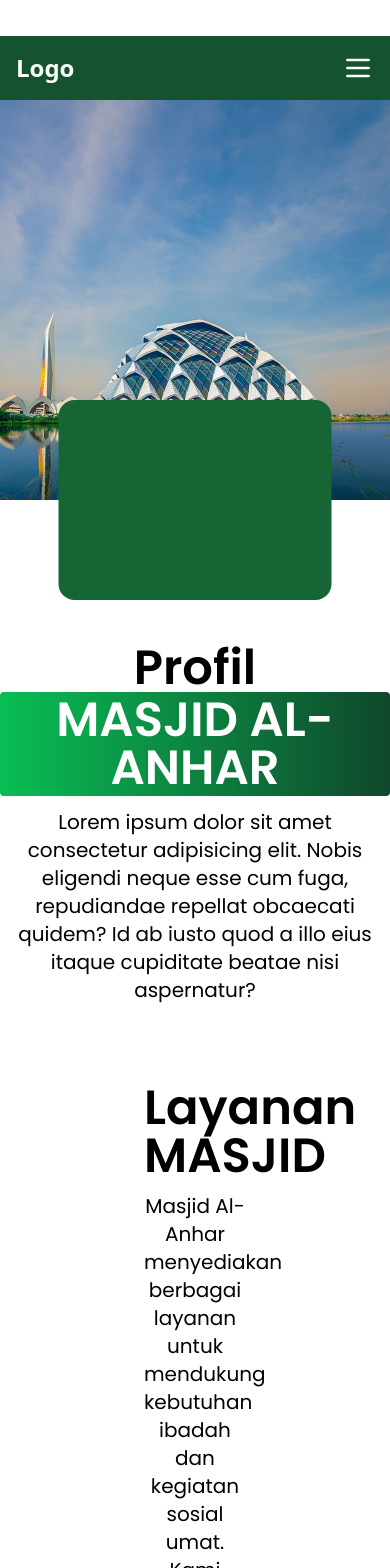
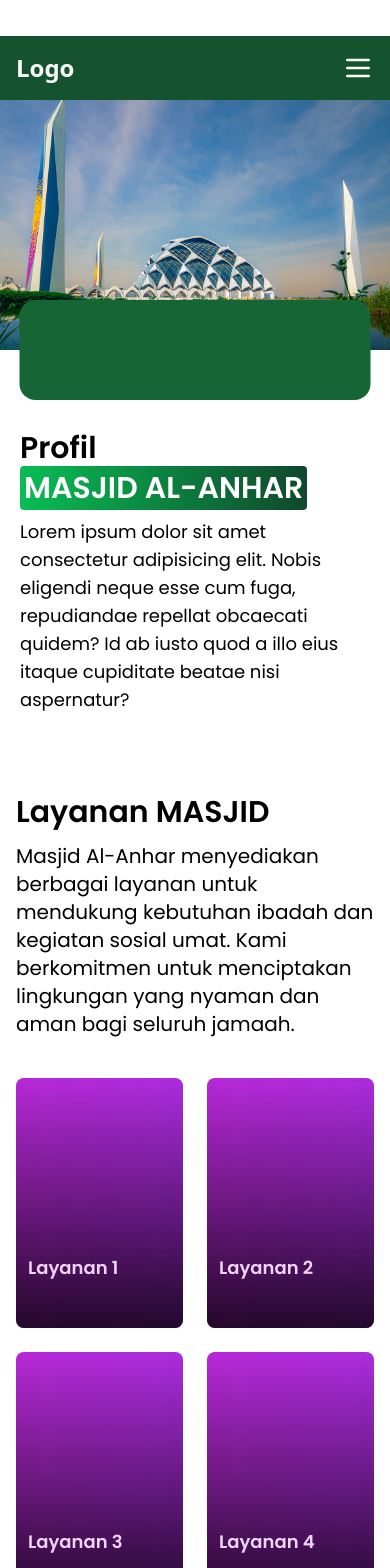
Before and after one commit to siddiqfathurahman/Masjid-ALAnhar, a React (Vite) app: page / in a window 390 px wide. Shown: the top 1568 px of the page. Built offline with nearby package versions, Linux system fonts and the light colour scheme.

Commit message:
update responsive

```diff
--- a/package.json
+++ b/package.json
@@ -12,7 +12,8 @@
   "dependencies": {
     "react": "^18.3.1",
     "react-dom": "^18.3.1",
-    "react-router-dom": "^6.27.0"
+    "react-router-dom": "^6.27.0",
+    "swiper": "^11.1.14"
   },
   "devDependencies": {
     "@eslint/js": "^9.13.0",
--- a/src/components/ui/Hero.jsx
+++ b/src/components/ui/Hero.jsx
@@ -25,8 +25,8 @@ const Hero = () => {
   }, []);
 
   return (
-    <div>
-      <div className="relative w-full h-[400px]">
+    <div className=" lg:px-0">
+      <div className="relative w-full h-[250px] md:h-[350px] lg:h-[400px]">
         <img
           className="w-full h-full object-cover"
           style={{ objectPosition: 'center 70%' }}
@@ -34,14 +34,13 @@ const Hero = () => {
           alt="Masjid"
         />
         <div
-          className="absolute left-1/2 -translate-x-1/2 w-[70%] h-[50%] bg-green-800 rounded-2xl"
-          style={{ bottom: '-25%' }}
+          className="absolute left-1/2 -translate-x-1/2 w-[90%] md:w-[80%] lg:w-[70%] h-[40%] md:h-[50%] bg-green-800 rounded-2xl"
+          style={{ bottom: '-20%' }}
         ></div>
       </div>
 
-
-      <div className="font-poppins text-center mt-36">
-        <h1 className="text-5xl font-extrabold">
+      <div className=" md:px-0 font-poppins mt-20 md:mt-28 lg:mt-36 text-left md:text-center">
+        <h1 className="px-5 text-3xl md:text-4xl lg:text-5xl font-extrabold">
         <span className="text-black">Profil </span>
         <span
         ref={titleRef}
@@ -50,11 +49,12 @@ const Hero = () => {
         MASJID AL-ANHAR
       </span>
       </h1>
-        <p className="text-xl max-w-4xl mt-3 mx-auto">
+      <p className=" px-5 text-lg md:text-xl max-w-2xl md:max-w-3xl lg:max-w-4xl mt-2 md:mt-3 mx-auto text-left md:text-center px-3 md:px-0">
         Lorem ipsum dolor sit amet consectetur adipisicing elit. Nobis eligendi neque esse cum fuga,
         repudiandae repellat obcaecati quidem? Id ab iusto quod a illo eius itaque cupiditate beatae nisi aspernatur?
       </p>
       </div>
+
     </div>
   );
 };
--- a/src/components/ui/Layanan.jsx
+++ b/src/components/ui/Layanan.jsx
@@ -4,28 +4,28 @@ const Layanan = () => {
     { id: 2, title: "Layanan 2", image: "/bg.JPG" },
     { id: 3, title: "Layanan 3", image: "/bg.JPG" },
     { id: 4, title: "Layanan 4", image: "/bg.JPG" },
-      { id: 5, title: "Layanan 5", image: "/bg.JPG" },
   ];
 
   return (
-      <div className="text-center mt-20 font-poppins px-[9rem] mb-10">
-        <h1 className="text-5xl font-extrabold">Layanan MASJID</h1>
-        <p className="text-xl max-w-4xl mt-3 mx-auto">
+    <div className="text-center mt-20 font-poppins mb-10 px-4 md:px-0">
+      <h1 className="text-3xl font-extrabold text-left sm:text-center">
+        Layanan MASJID
+      </h1>
+      <p className="text-xl max-w-4xl mt-3 mx-auto text-left sm:text-center">
         Masjid Al-Anhar menyediakan berbagai layanan untuk mendukung kebutuhan ibadah dan kegiatan sosial umat. Kami berkomitmen untuk menciptakan lingkungan yang nyaman dan aman bagi seluruh jamaah.
       </p>
 
-        {/* Gambar layanan berjajar */}
-        <div className="grid grid-cols-1 sm:grid-cols-2 md:grid-cols-3 lg:grid-cols-5 gap-6 mt-10">
+      {/* Grid untuk gambar di mobile, tablet, dan desktop */}
+      <div className="grid grid-cols-2 md:px-40 sm:grid-cols-2 md:grid-cols-2 lg:grid-cols-4 gap-6 mt-10 justify-items-center">
         {layananData.map((layanan) => (
           <div key={layanan.id} className="relative">
-              <div className="w-full h-[200px] bg-gray-300 rounded-lg overflow-hidden">
+            <div className="w-full h-[250px] bg-gray-300 rounded-lg overflow-hidden">
               <img
                 src={layanan.image}
                 alt={layanan.title}
                 className="w-full h-full object-cover"
               />
-                {/* Overlay gradien di bagian bawah */}
-                <div className="absolute bottom-0 left-0 right-0 h-full bg-gradient-to-t opacity-80 from-black to-transparent px-3 pt-36 rounded-b-lg">
+              <div className="absolute bottom-0 left-0 right-0 h-full bg-gradient-to-t opacity-80 from-black to-transparent px-3 pt-44 rounded-b-lg">
                 <h2 className="text-white text-lg font-bold text-left">{layanan.title}</h2>
               </div>
             </div>
--- a/tailwind.config.js
+++ b/tailwind.config.js
@@ -1,4 +1,3 @@
-// tailwind.config.js
 /** @type {import('tailwindcss').Config} */
 export default {
   content: [
```
Also changed, not shown: 1 other file (tests, documents, lock files or other folders). Lines whose indentation alone changed are shown as unchanged.
